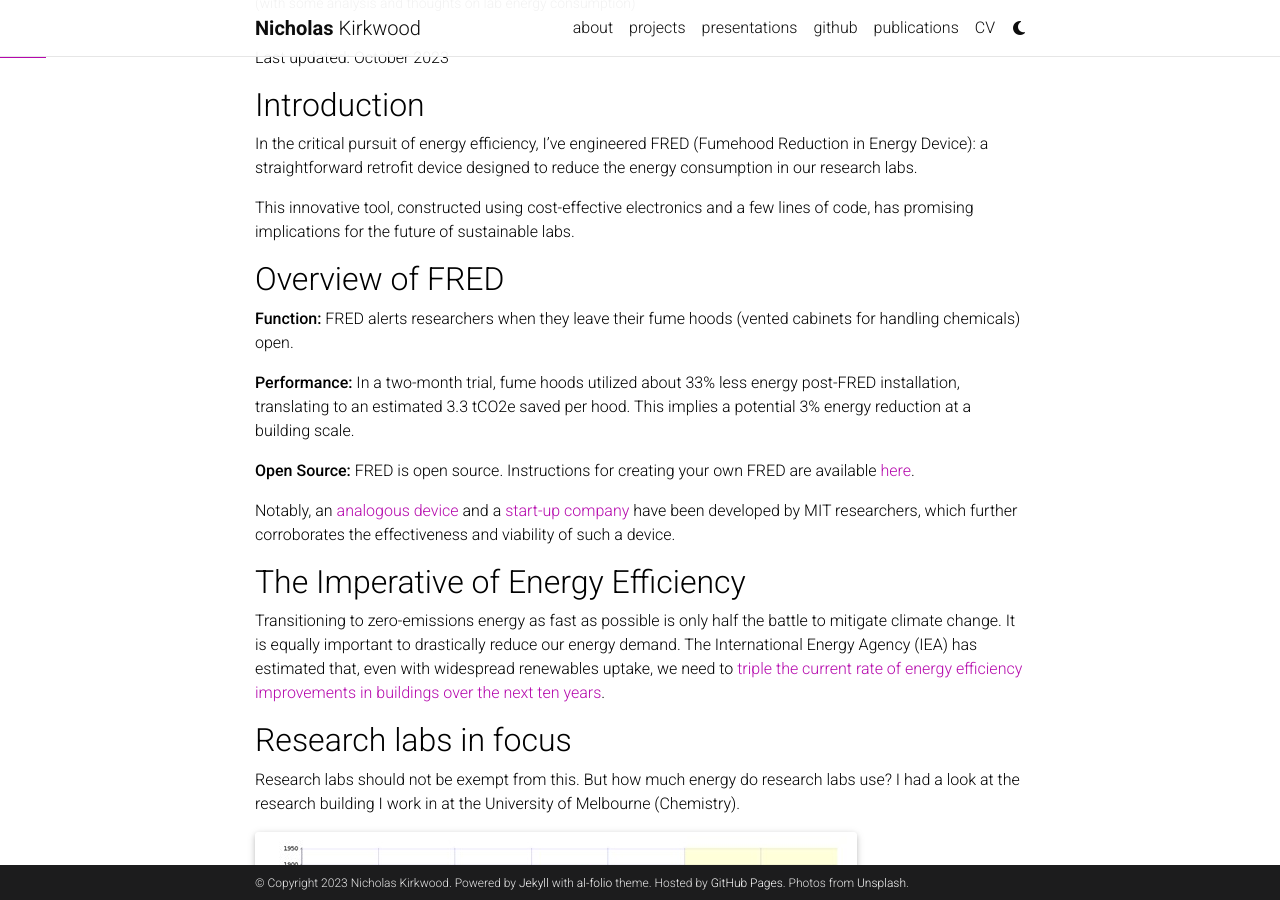
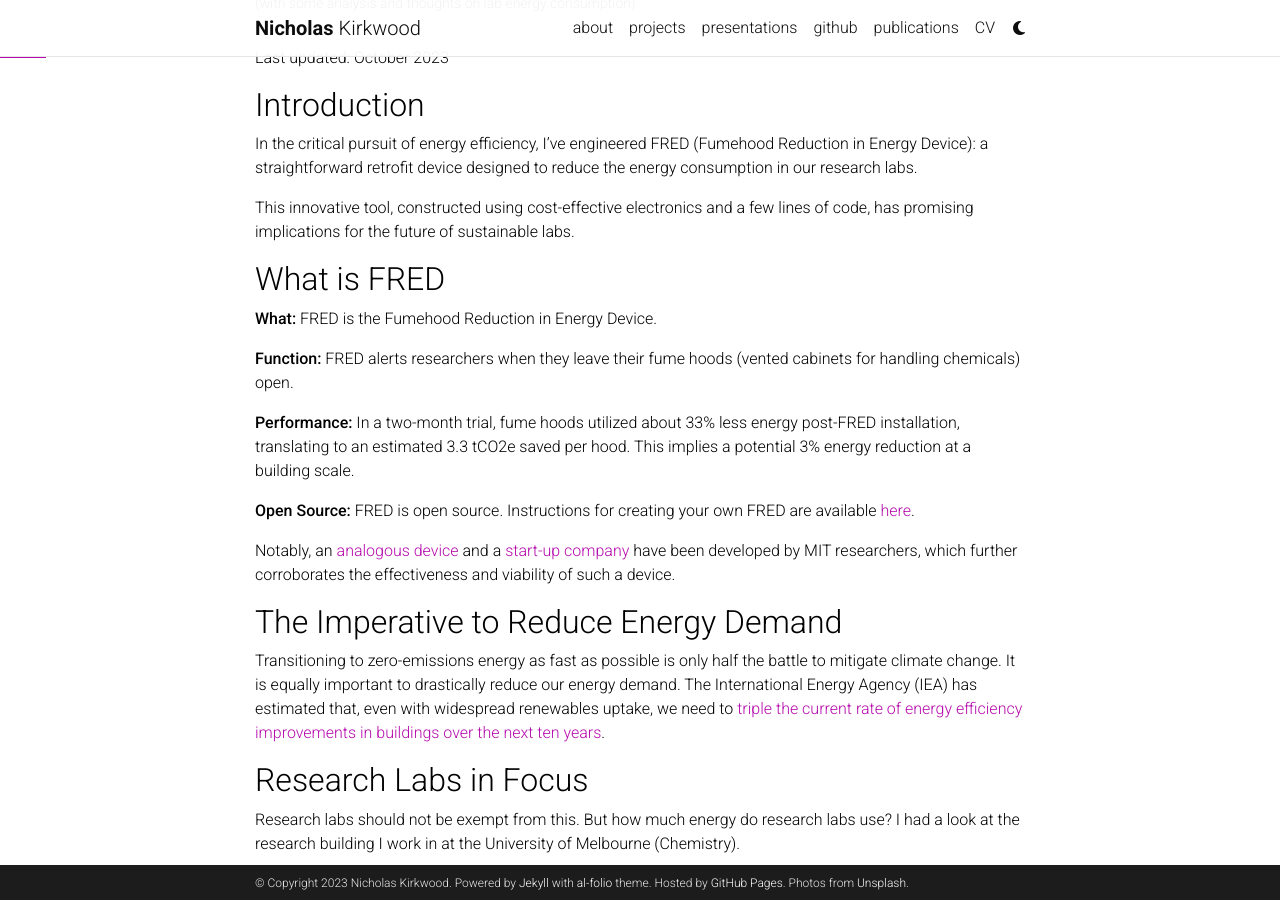
Before and after one commit to nrmkirkwood/nrmkirkwood.github.io, a Jekyll site: the page built from _projects/fumehoodfred.md, in a window 1280 px wide and 900 px high, scrolled down 216 px. Built offline with Jekyll 4.4.1, drawn with Linux system fonts in a browser that asks for light colours; full-size pictures stand in for the smaller copies a plugin makes; comment, search, counter and statistics services are not loaded; a style sheet for code colours, icons or effects is not loaded; some of the changed text lies outside the part shown.

Commit message:
Update fumehoodfred.md

```diff
--- a/_projects/fumehoodfred.md
+++ b/_projects/fumehoodfred.md
@@ -13,7 +13,9 @@
 
 This innovative tool, constructed using cost-effective electronics and a few lines of code, has promising implications for the future of sustainable labs.
 
-## Overview of FRED
+## What is FRED
+
+**What:** FRED is the Fumehood Reduction in Energy Device.
 
 **Function:** FRED alerts researchers when they leave their fume hoods (vented cabinets for handling chemicals) open.
 
@@ -23,11 +25,11 @@
 
 Notably, an [analogous device](https://www.ncbi.nlm.nih.gov/pmc/articles/PMC8560830/) and a [start-up company](https://thelichenlab.com/) have been developed by MIT researchers, which further corroborates the effectiveness and viability of such a device.
 
-## The Imperative of Energy Efficiency
+## The Imperative to Reduce Energy Demand
 
 Transitioning to zero-emissions energy as fast as possible is only half the battle to mitigate climate change. It is equally important to drastically reduce our energy demand. The International Energy Agency (IEA) has estimated that, even with widespread renewables uptake, we need to [triple the current rate of energy efficiency improvements in buildings over the next ten years](https://www.iea.org/reports/net-zero-by-2050).
 
-## Research labs in focus
+## Research Labs in Focus
 
 Research labs should not be exempt from this. But how much energy do research labs use? I had a look at the research building I work in at the University of Melbourne (Chemistry).
 
@@ -84,7 +86,7 @@
 </div>
 
 
-## The birth of FRED (Fumehood Reduction in Energy Device)
+## A FRED is Born
 
 I’d been learning Python and playing around with Raspberry Pi microcontrollers, so I decided to build a retrofit device which would detect fumehoods being left open and encourage people to close them.
 
@@ -118,7 +120,7 @@
 
 The results? A significant decrease in open fume hoods.
 
-### Measuring FRED's impact
+### Measuring FRED's Impact
 
 FRED is easily capable of data logging so I ran a long-term experiment to see if FRED had a meaningful effect. I left FRED with the buzzing noises (and Teams posts) off in a fume hood for 1 month to log baseline data, then turned on FRED’s buzzers and posting and recorded for another month the effect on how often and how long the fumehood was left open.
 
@@ -143,19 +145,19 @@
 
 This is a back-of-the-envelope way to calculate energy use, but the result was clear: A *significant* reduction in energy consumption of around 33% or around 3 MWh per year per fume hood. When installed in all four fumehoods in our lab, this equates to about 13 tCO2e avoided (using the [DELWP GHG coefficient of 1.09 tCO2e/MWh from 2021](https://www.esc.vic.gov.au/sites/default/files/documents/greenhouse-gas-co-efficient-2021_0.pdf)), roughly equivalent to [removing 3 cars from the road](https://www.epa.gov/greenvehicles/greenhouse-gas-emissions-typical-passenger-vehicle). FRED also saves whoever pays the bills for our lab around $2,500 per year, assuming an energy price of [$0.21/kWh](https://www.canstarblue.com.au/electricity/electricity-costs-kwh/).
 
-## Potential for impact
+## Potential for Larger Impact
 
 The data above is just for one lab – we estimated there are around 100 fume hoods in the Chemistry department alone. That means we could reduce the total energy consumption of our department by around 300 MWh per year, around 2-3% of the current 11,500 MWh yearly consumption figure, and over 300 tCO2e avoided (they yearly equivalent of approximately 70 cars).
 
 That’s pretty decent for a retrofit that costs $25 and only takes a few minutes to install.
 
-## Other approaches
+## Other Approaches
 
 As a final bit of due diligence: surely there's existing ways to solve this obviously quite significant energy use problem? The answer is yes, but at a significant cost. I asked our lab system provider to quote a retrofit or refit of our furmehoods to incorporate an energy saving feature that closes the sash (or at least alarms when left open) and we got a quote of just over $4,000 per fume hood (excl GST) which is about 150-200 times more expensive than FRED.
 
 As a final note, I've recently noticed a [similar device described by a team at MIT](https://www.ncbi.nlm.nih.gov/pmc/articles/PMC8560830/) and an assosciated [start-up company](https://thelichenlab.com/). They arrive at encouragingly similar results to those obtained by FRED.
 
-## Where to get FRED
+## Where is FRED?
 
 To propagate FRED's benefits, I've open-sourced the code, 3D printable case, and installation guide, making it freely available on GitHub [here](https://github.com/nrmkirkwood/FumeHoodFred).
 
```
